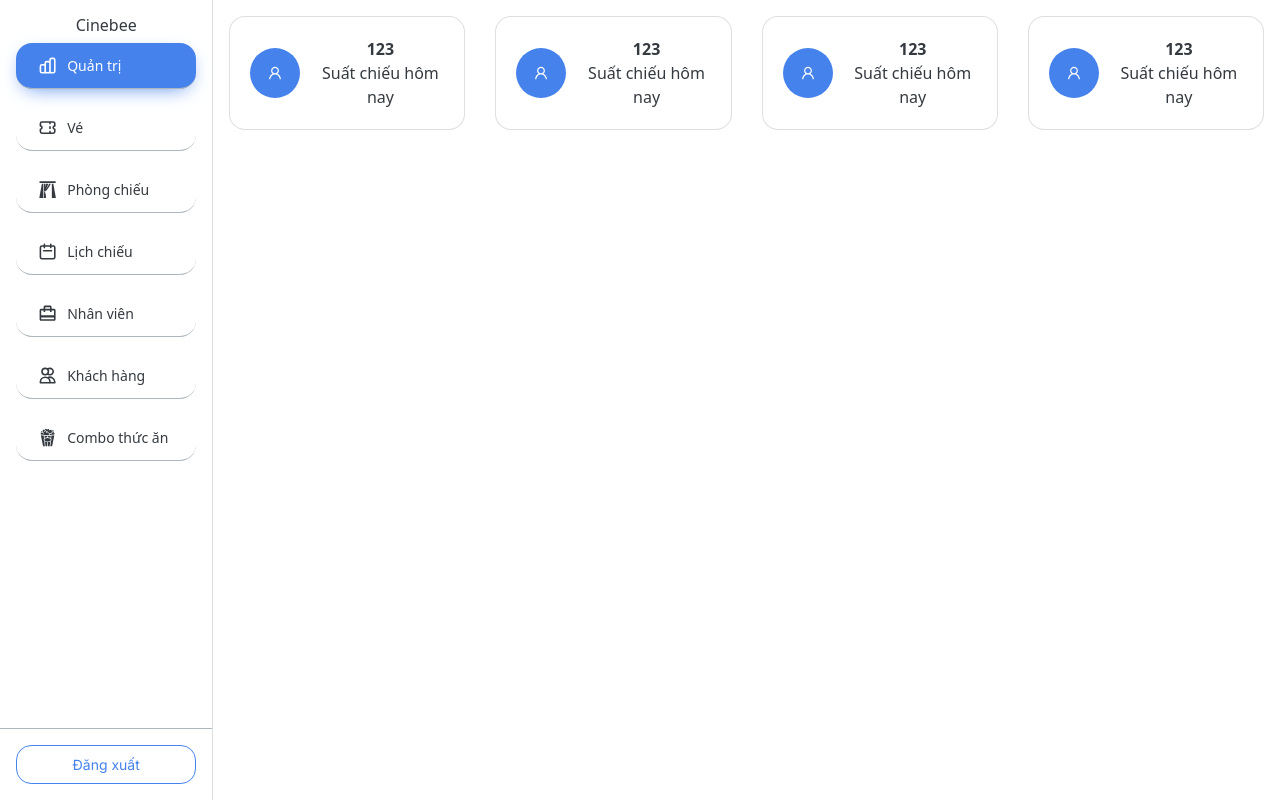
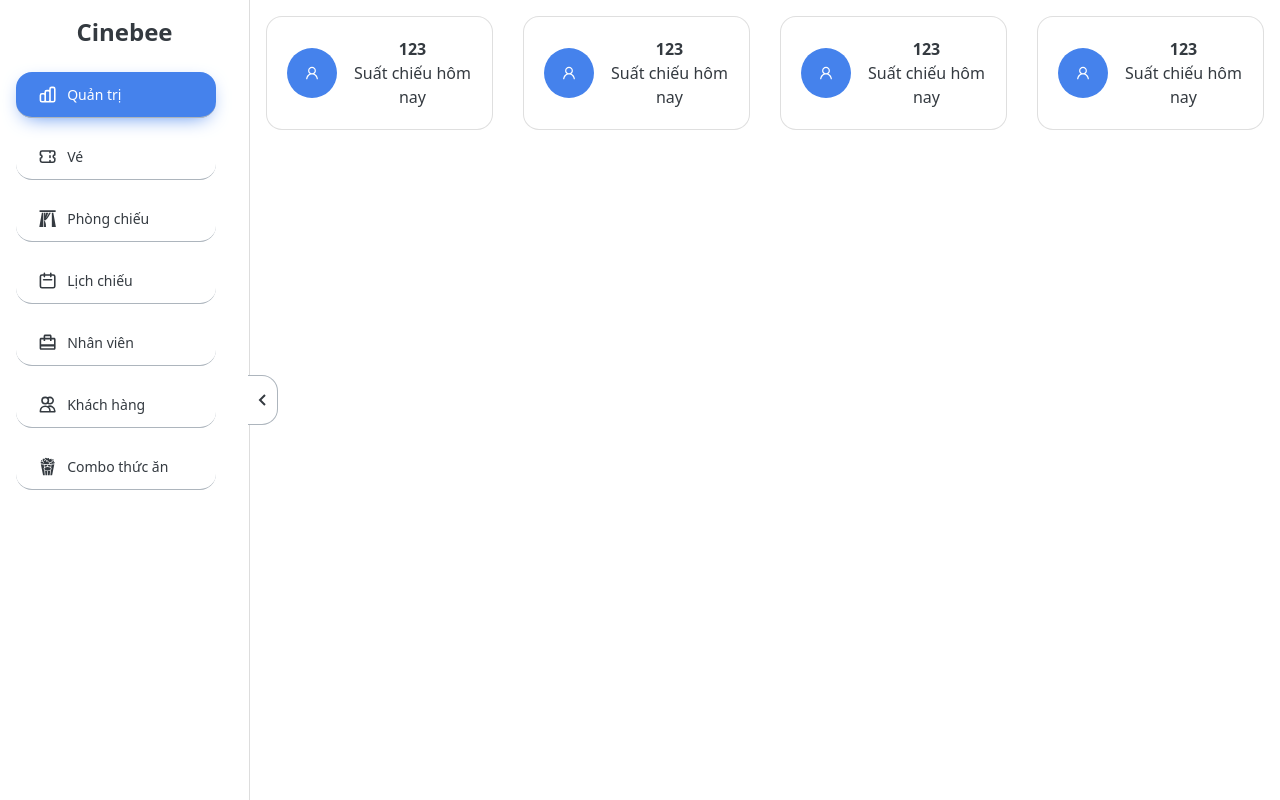
Before and after one commit to huynguyeexn/cinebee-board, a React (Create React App) app: page /admin/dashboard in a window 1280 px wide. Built offline with nearby package versions, Linux system fonts and the light colour scheme; sample sign-in values are in the browser's storage.

Commit message:
sidebar collopse

```diff
--- a/src/app/utils/components/SideMenu/index.tsx
+++ b/src/app/utils/components/SideMenu/index.tsx
@@ -14,13 +14,15 @@ const SideMenu = () => {
 	return (
 		<div className="sidebar text-center">
 			<div className="logo">
-				<h3>Cinebee</h3>
+				<h3 className="tw-text-2xl tw-font-bold mb-3">Cinebee</h3>
+				<div className="tw-text-2xl tw-font-bold mb-3 collapse-logo">C</div>
 			</div>
 			<Nav className="flex-column sidebar-menu ">
 				{menus.map((link, idx) => (
 					<Nav.Item key={idx}>
 						<Nav.Link to={link.path} as={NavLink}>
-							{React.createElement(link.icon, { className: 'icon' })} {link.label}
+							{React.createElement(link.icon, { className: 'icon' })}{' '}
+							<span className="link-text">{link.label}</span>
 						</Nav.Link>
 					</Nav.Item>
 				))}
--- a/src/app/utils/layouts/adminLayout.tsx
+++ b/src/app/utils/layouts/adminLayout.tsx
@@ -1,20 +1,32 @@
 import PrivateRoute from 'app/router/privateRoute';
 import { routers } from 'app/router/routers';
-import React from 'react';
-import { Col, Container, Row } from 'react-bootstrap';
+import React, { useState } from 'react';
+import { BiChevronLeft, BiChevronRight } from 'react-icons/bi';
 import { Redirect, Route, Switch } from 'react-router-dom';
 import SideMenu from '../components/SideMenu';
 
 const AdminLayout = () => {
+	const [collapse, setCollase] = useState(false);
+
+	const sidebarToggle = () => {
+		setCollase(!collapse);
+	};
+
 	return (
 		<React.Fragment>
 			<div className="admin-layout">
-				<Container fluid={true} className="main-wrapper">
-					<Row>
-						<Col sm={4} lg={2} className="border-right p-0 side-menu-wrapper">
+				<div className="main-wrapper">
+					<div
+						className={`border-right p-0 side-menu-wrapper ${
+							collapse ? 'side-menu-collapse' : ''
+						}`}
+					>
 						<SideMenu />
-						</Col>
-						<Col sm={8} lg={10} className="main-content-wrapper p-0">
+						<div className="toggle-sidebar" onClick={sidebarToggle}>
+							{collapse ? <BiChevronRight /> : <BiChevronLeft />}
+						</div>
+					</div>
+					<div className="main-content-wrapper p-0">
 						<div className="main-content p-3">
 							<Switch>
 								{routers.map((route, idx) => (
@@ -32,9 +44,8 @@ const AdminLayout = () => {
 								<Route path="*">Not found</Route>
 							</Switch>
 						</div>
-						</Col>
-					</Row>
-				</Container>
+					</div>
+				</div>
 			</div>
 		</React.Fragment>
 	);
--- a/src/assets/styles/components/_admin-layout.scss
+++ b/src/assets/styles/components/_admin-layout.scss
@@ -7,13 +7,12 @@
 	.main-wrapper {
 		flex-grow: 1;
 		overflow: hidden;
-		.row {
-			height: 100%;
-		}
+		display: flex;
 
 		.main-content-wrapper {
 			padding: 1rem;
 			height: 100%;
+			width: 100%;
 			overflow: auto;
 		}
 	}
--- a/src/assets/styles/components/_sidebar.scss
+++ b/src/assets/styles/components/_sidebar.scss
@@ -1,8 +1,77 @@
+.side-menu-wrapper {
+	position: relative;
+	width: 250px;
+	transition: all 0.5s ease-in-out;
+	flex-shrink: 0;
+
+	&:hover .toggle-sidebar {
+		opacity: 1;
+	}
+
+	.toggle-sidebar {
+		position: absolute;
+		display: flex;
+		justify-content: center;
+		align-items: center;
+		font-size: 1.5rem;
+		width: 30px;
+		height: 50px;
+		background: $white;
+		border: 1px solid $secondary;
+		border-left: 0;
+		transition: all 0.25s ease-in-out;
+		z-index: 1;
+		opacity: 0;
+		top: 50%;
+		right: -29px;
+		transform: translateY(-50%);
+
+		border-radius: 0 1rem 1rem 0;
+
+		&:hover {
+			visibility: visible;
+			opacity: 1;
+		}
+	}
+
+	&.side-menu-collapse {
+		&.side-menu-wrapper {
+			width: 105px !important;
+		}
+
+		.sidebar-menu {
+			a.nav-link {
+				width: 4rem;
+			}
+
+			.link-text {
+				transition: all 0.15s ease-in-out;
+				transition-delay: 0;
+				visibility: hidden;
+				opacity: 0;
+			}
+		}
+
+		.logo > *:not(.collapse-logo) {
+			display: none;
+		}
+		.logo > .collapse-logo {
+			display: block;
+		}
+	}
+}
+
 .sidebar {
 	padding: 1rem;
 	height: 100%;
 	position: relative;
 	overflow: auto;
+
+	.logo {
+		.collapse-logo {
+			display: none;
+		}
+	}
 
 	&-menu {
 		.nav-item {
@@ -13,28 +82,42 @@
 			border-bottom: 1px solid $secondary;
 			padding: 0.75rem;
 			border-radius: 1rem;
-			transition: all 0.2s ease-out;
+			transition: all 0.25s ease-in-out;
+			transition: width 0.5s linear;
 			display: flex;
 			align-items: center;
 			justify-content: flex-start;
+			width: 200px;
 
 			&.active,
 			&:hover {
+				transition: all 0.25s ease-in-out;
 				color: $white;
 				background-color: $primary;
 				@include shadow($primary);
 			}
 
 			.icon {
+				flex-shrink: 0;
 				font-size: 1.2rem;
 				height: 1.2rem;
 				width: 1.2rem;
 				margin: 0 10px;
 			}
+
+			.link-text {
+				transition: opacity 0.35s ease-in-out 0.25s;
+				display: -webkit-box;
+				-webkit-line-clamp: 1;
+				-webkit-box-orient: vertical;
+				overflow: hidden;
+				text-overflow: ellipsis;
+			}
 		}
 	}
 
 	&-footer {
+		display: none;
 		background: #fff;
 		position: absolute;
 		bottom: 0;
```
Lines whose indentation alone changed are shown as unchanged.
